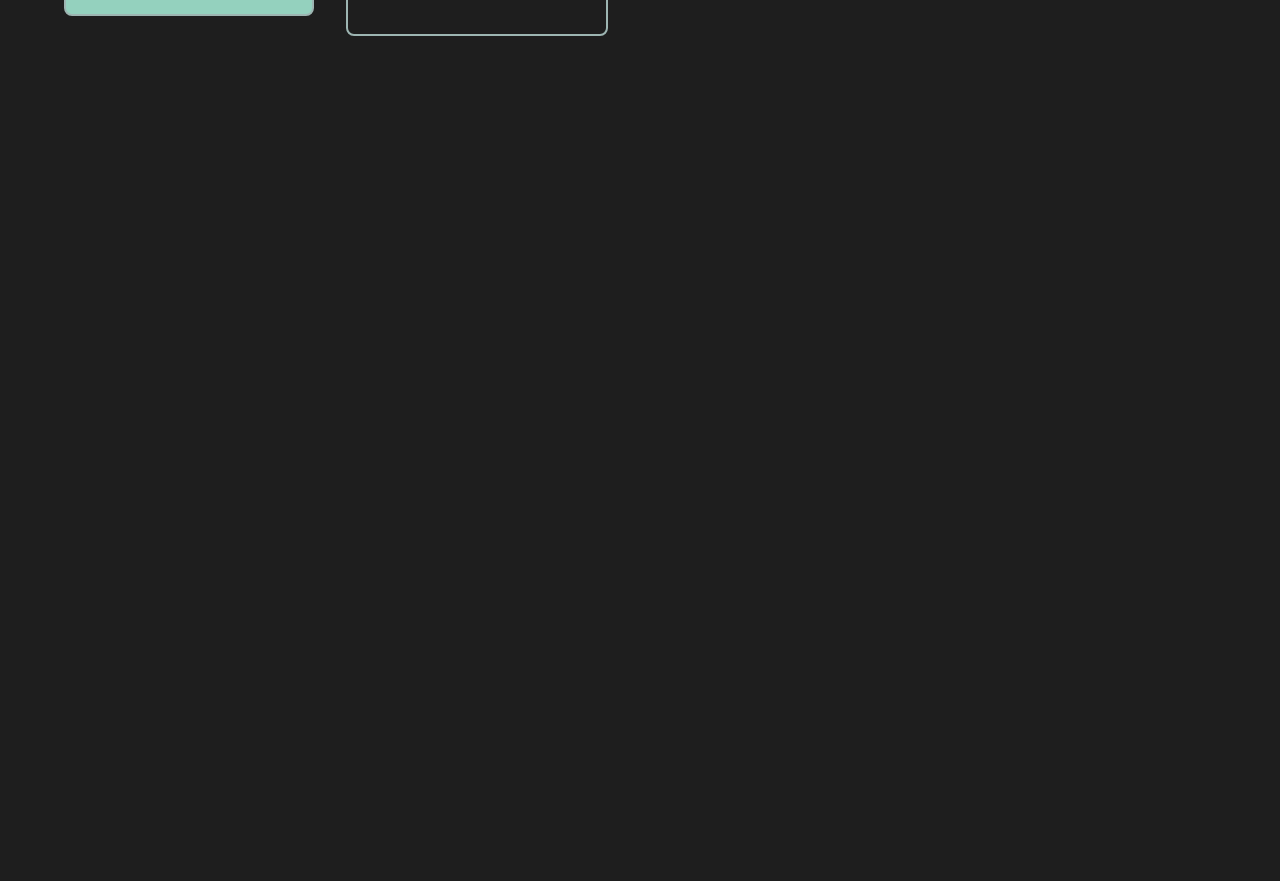
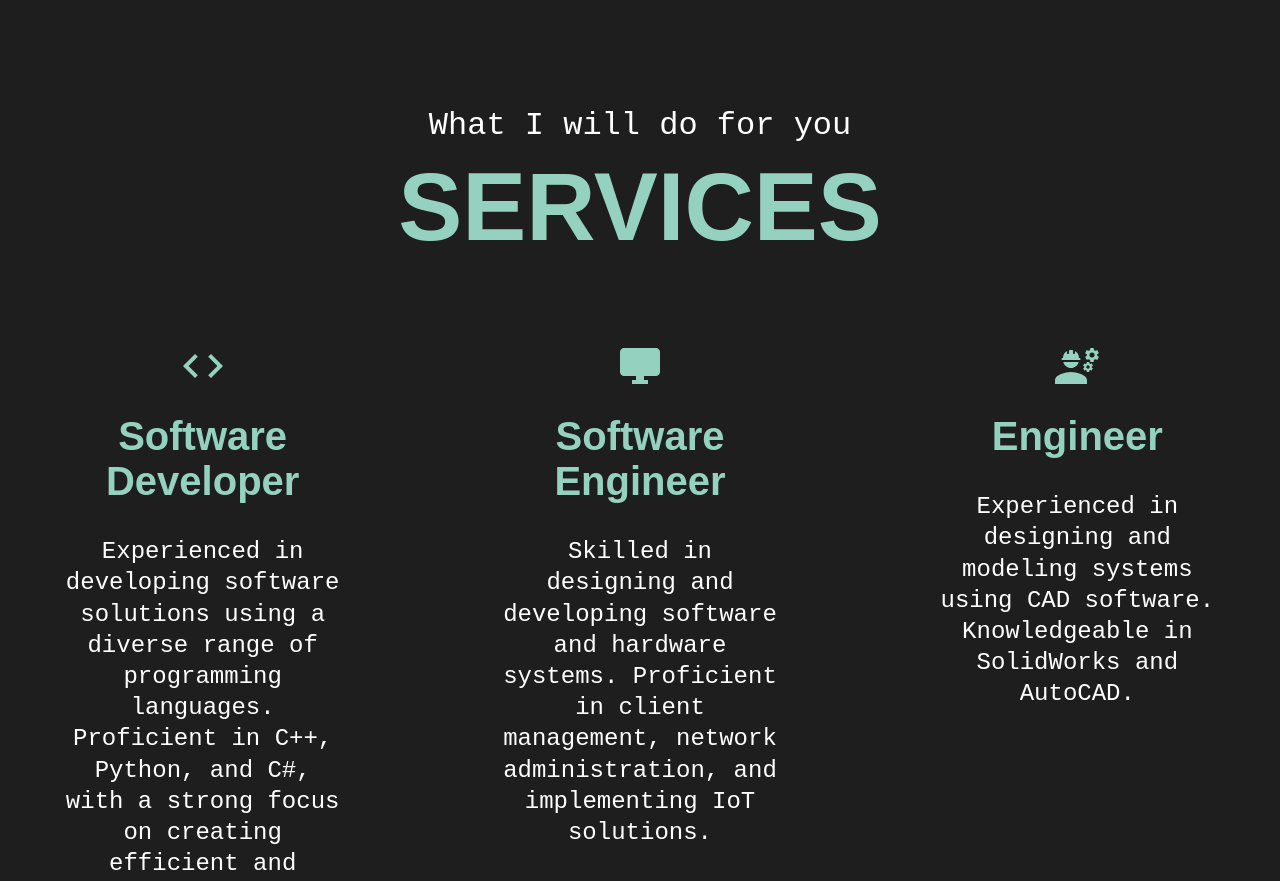
Before and after one commit to salgue441/Web-Portfolio, a React (Create React App) app in the folder portfolio/: page /#/ in a window 1280 px wide. Shown: the part 1915-2796 px from the top of the page. Before the commit the page ends 2031 px from the top, so only its background shows below. Built offline with nearby package versions, Linux system fonts and the light colour scheme.

Commit message:
Fixed button styles. Implemented the services section in the home page

```diff
--- a/portfolio/src/components/PText/styles.ts
+++ b/portfolio/src/components/PText/styles.ts
@@ -3,7 +3,7 @@ import styled from "styled-components"
 export const PTextContainer = styled.div`
   max-width: 500px;
   margin: 0 auto;
-  font-size: 1.8rem;
+  font-size: 1.5rem;
   line-height: 1.3em;
 
   @media only screen and (max-width: 768px) {
--- a/portfolio/src/components/button/styles.ts
+++ b/portfolio/src/components/button/styles.ts
@@ -19,7 +19,7 @@ export const ButtonContainer = styled.div<ButtonContainerProps>`
 
   .button {
     font-size: 2.2rem;
-    padding: 0.7em 2em;
+    padding: 1rem 2rem;
     border: 2px solid var(--ash-gray);
     border-radius: 8px;
     display: inline-block;
--- a/portfolio/src/components/heroSection/styles.ts
+++ b/portfolio/src/components/heroSection/styles.ts
@@ -25,6 +25,8 @@ export const HeroContainer = styled.div`
     align-items: center;
     justify-content: center;
     position: relative;
+    overflow: hidden;
+    margin-bottom: 2rem;
   }
 
   .hero__heading {
--- /dev/null
+++ b/portfolio/src/components/serviceItem/serviceItem.tsx
@@ -0,0 +1,45 @@
+/**
+ * @file serviceItem.tsx
+ * @brief Services item component
+ * @author Carlos Salguero
+ * @version 1.0
+ * @date 2023-06-30
+ *
+ * @copyright Copyright (c) - MIT License
+ */
+
+// Components
+import PText from "../PText/ptext"
+
+// Default Icons
+import { MdDesktopMac } from "react-icons/md"
+
+// Styles
+import { ItemContainer } from "./style"
+
+/**
+ * @brief
+ * Services item component
+ * @param icon Icon to show in the item
+ * @param title Title of the item
+ * @param desc Description of the item
+ */
+const ServiceItem = ({
+  icon = <MdDesktopMac />,
+  title = "Title",
+  desc = "Lorem ipsum dolor sit amet consectetur adipisicing elit. Quisquam, voluptatum.",
+}: {
+  icon?: JSX.Element
+  title?: string
+  desc?: string
+}) => {
+  return (
+    <ItemContainer>
+      <div className="servicesItem__icon">{icon}</div>
+      <div className="servicesItem__title">{title}</div>
+      <PText>{desc}</PText>
+    </ItemContainer>
+  )
+}
+
+export default ServiceItem
--- /dev/null
+++ b/portfolio/src/components/serviceItem/style.ts
@@ -0,0 +1,30 @@
+/**
+ * @file style.ts
+ * @brief Services item component styles
+ * @author Carlos Salguero
+ * @version 1.0
+ * @date 2023-06-30
+ *
+ * @copyright Copyright (c) - MIT License
+ */
+import styled from "styled-components"
+
+export const ItemContainer = styled.div`
+  text-align: center;
+
+  .servicesItem__icon {
+    svg {
+      width: 3rem;
+      fill: var(--tiffany-blue);
+    }
+  }
+
+  .servicesItem__title {
+    color: var(--tiffany-blue);
+    font-size: 2.5rem;
+    font-family: "Montserrat", sans-serif;
+    font-weight: 700;
+    margin-top: 1rem;
+    margin-bottom: 2rem;
+  }
+`
--- /dev/null
+++ b/portfolio/src/components/servicesSection/servicesSection.tsx
@@ -0,0 +1,54 @@
+/**
+ * @file servicesSection.tsx
+ * @brief Services section component
+ * @author Carlos Salguero
+ * @version 1.0
+ * @date 2023-06-30
+ *
+ * @copyright Copyright (c) - MIT License
+ */
+// Components
+import SectionTitle from "../sectionTitle/sectionTitle"
+import ServiceItem from "../serviceItem/serviceItem"
+
+// Icons
+import { MdCode, MdEngineering, MdDesktopWindows } from "react-icons/md"
+
+// Styles
+import { ServicesContainer } from "./style"
+
+/**
+ * @brief
+ * Services section component
+ */
+const ServicesSection = () => {
+  return (
+    <ServicesContainer>
+      <div className="container">
+        <SectionTitle title="Services" subtitle="What I will do for you" />
+
+        <div className="servicesItem__allItems">
+          <ServiceItem
+            icon={<MdCode />}
+            title="Software Developer"
+            desc="Experienced in developing software solutions using a diverse range of programming languages. Proficient in C++, Python, and C#, with a strong focus on creating efficient and robust computer programs."
+          />
+
+          <ServiceItem
+            icon={<MdDesktopWindows />}
+            title="Software Engineer"
+            desc="Skilled in designing and developing software and hardware systems. Proficient in client management, network administration, and implementing IoT solutions. "
+          />
+
+          <ServiceItem
+            icon={<MdEngineering />}
+            title="Engineer"
+            desc="Experienced in designing and modeling systems using CAD software. Knowledgeable in SolidWorks and AutoCAD. "
+          />
+        </div>
+      </div>
+    </ServicesContainer>
+  )
+}
+
+export default ServicesSection
--- /dev/null
+++ b/portfolio/src/components/servicesSection/style.ts
@@ -0,0 +1,32 @@
+/**
+ * @file style.ts
+ * @brief Services section component style.
+ * @author Carlos Salguero
+ * @version 1.0
+ * @date 2023-06-30
+ *
+ * @copyright Copyright (c) - MIT License
+ */
+
+import styled from "styled-components"
+
+export const ServicesContainer = styled.div`
+  padding: 10rem 0;
+
+  .servicesItem__allItems {
+    display: flex;
+    gap: 10rem;
+    justify-content: space-between;
+    margin-top: 5rem;
+  }
+
+  @media only screen and (max-width: 768px) {
+    .servicesItem__allItems {
+      flex-direction: column;
+      gap: 5rem;
+      max-width: 100%;
+      margin: 0 auto;
+      margin-top: 5rem;
+    }
+  }
+`
--- a/portfolio/src/pages/home.tsx
+++ b/portfolio/src/pages/home.tsx
@@ -10,6 +10,7 @@
 // Components
 import HeroSection from "../components/heroSection/heroSection"
 import AboutSection from "../components/aboutSection/aboutSection"
+import ServicesSection from "../components/servicesSection/servicesSection"
 
 /**
  * @brief
@@ -21,6 +22,7 @@ const Home = () => {
     <>
       <HeroSection />
       <AboutSection />
+      <ServicesSection />
     </>
   )
 }
```
